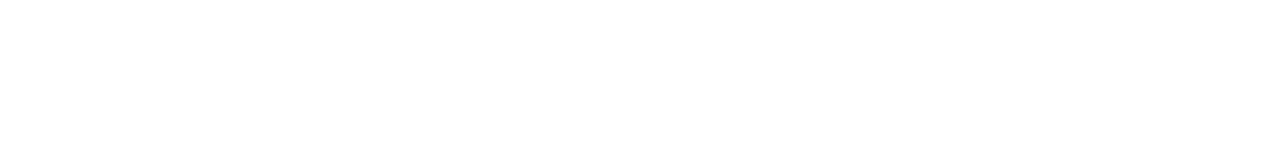
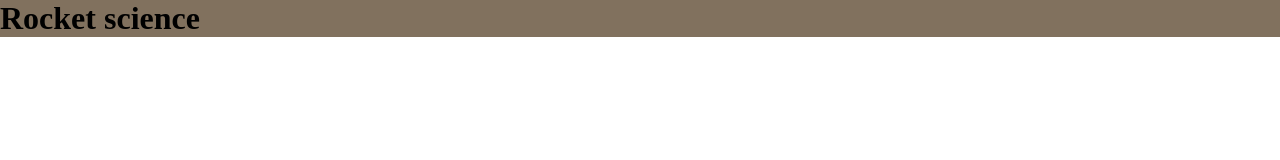
Before and after one commit to Yoanna24/MyFirstSite, a plain HTML site: page index.html in a window 1280 px wide. Drawn offline with Linux system fonts and the light colour scheme.

Commit message:
1st steps

```diff
--- a/index.html
+++ b/index.html
@@ -8,6 +8,8 @@
     <link rel="stylesheet" href="style.css">
 </head>
 <body>
-
+    <div class="section" id="main">
+        <h1>Rocket science</h1>
+    </div>
 </body>
 </html>
--- a/style.css
+++ b/style.css
@@ -0,0 +1,8 @@
+*{
+    margin: 0;
+    padding: 0;
+}
+
+.section{
+    background-color: rgb(129, 113, 94);
+}
```
